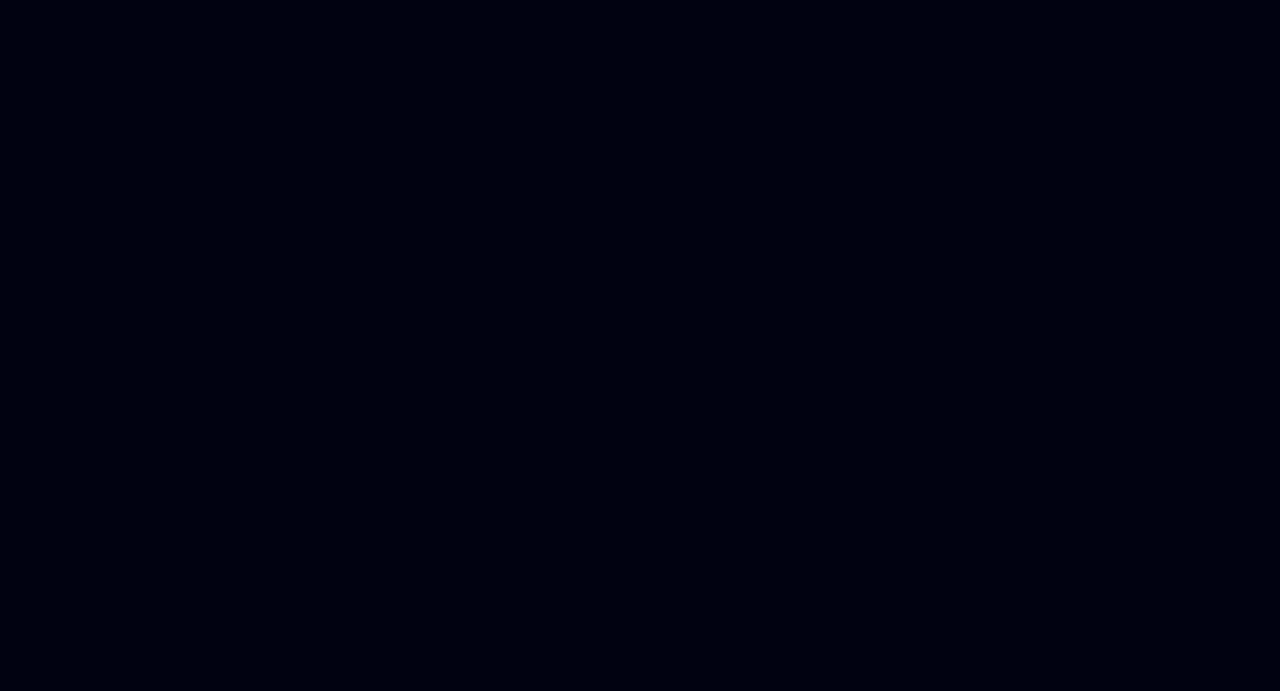
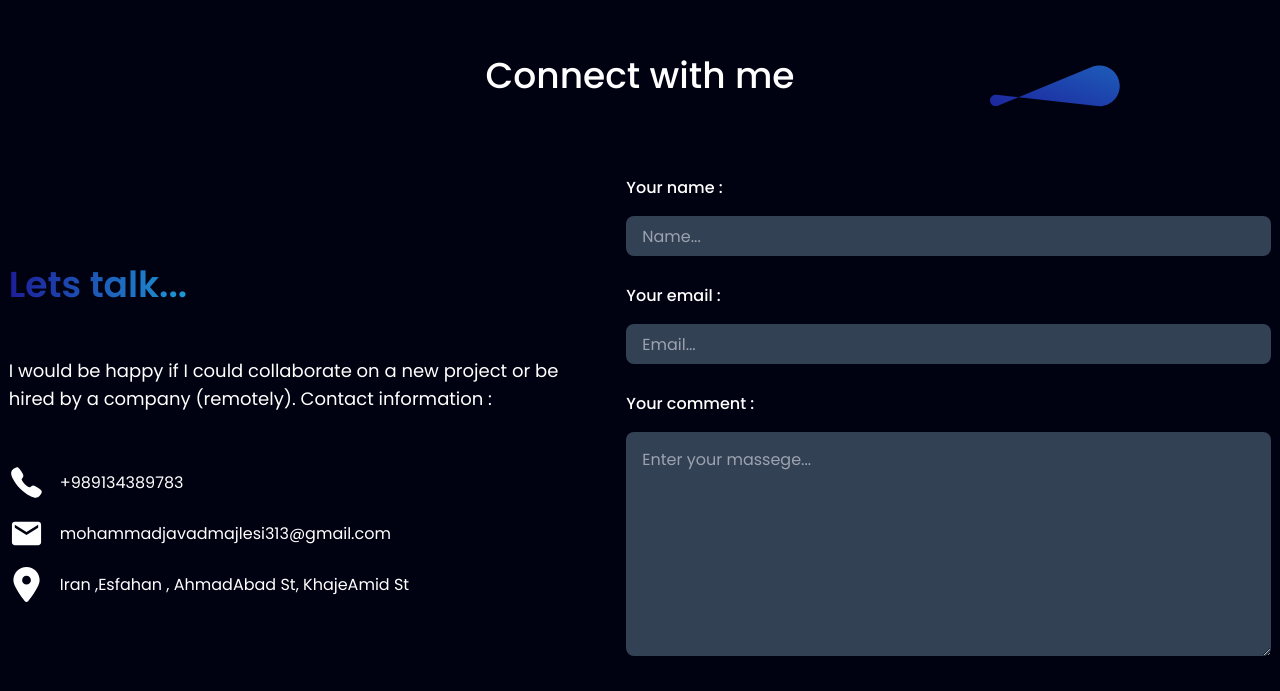
Before and after one commit to mjmajlesi/portfolio-website, a React (Vite) app: page / in a window 1280 px wide. Shown: the part 2632-3323 px from the top of the page. Before the commit the page ends 2160 px from the top, so only its background shows below. Built offline with nearby package versions, Linux system fonts and the light colour scheme.

Commit message:
complate connect components! Merry christmas!

```diff
--- a/src/components/About.tsx
+++ b/src/components/About.tsx
@@ -5,6 +5,7 @@ import { FaCss3, FaHtml5, FaReact } from "react-icons/fa";
 import { IconContext } from "react-icons";
 import { RiTailwindCssFill } from "react-icons/ri";
 import { IoLogoJavascript } from "react-icons/io";
+import imgprof from "../assets/Prof.jpg";
 
 const About = () => {
   return (
@@ -20,7 +21,7 @@ const About = () => {
         </div>
         <div className=" my-20 flex justify-around items-center ">
           <div>
-            <img src={""} width={300} alt="imageBio" />
+            <img src={imgprof} className="rounded-xl" width={350} alt="imageBio" />
           </div>
           <div>
             <p className="max-w-[700px] mb-10 font-medium text-[18px] leading-[26px]">
--- a/src/components/Connect.tsx
+++ b/src/components/Connect.tsx
@@ -1,16 +1,67 @@
 import React from 'react'
+import imgconnect from "../assets/download.svg" ;
+import styled from 'styled-components';
+import { IoCall } from 'react-icons/io5';
+import { MdEmail } from 'react-icons/md';
+import { FaLocationDot } from 'react-icons/fa6';
+import { IconContext } from 'react-icons';
 
 const Connect = () => {
   return (
     <div id='connect'>
-        <div>
+      <div className='title-connect relative flex flex-col items-center mb-20'>
+        <h2 className='text-4xl font-medium z-10'>Connect with me</h2>
+        <StyleSvg>
+        <image height={150} width={130} href={imgconnect} />
+        </StyleSvg>
+      </div>
+      <div className='flex items-center justify-around'>
+        <div className='flex flex-col justify-center items-start gap-9 w-[600px]'>
+          <h3 className='text-4xl font-semibold bg-gradient-to-r from-[#1d1d9a] to-[#1e98d5] bg-clip-text text-transparent'>Lets talk...</h3>
+          <p className='text-lg my-4'>
+          I would be happy if I could collaborate on a new project or be hired by a company (remotely). Contact information :
+          </p>
+          <IconContext.Provider value={{ size : "35px"}}>
+          <div className='flex flex-col gap-4 justify-center items-start'>
+            <div className='flex items-center gap-4'>
+            <IoCall />
+            <span> +989134389783 </span>
+            </div>
+            <div className='flex items-center gap-4'>
+            <MdEmail />
+            <span>mohammadjavadmajlesi313@gmail.com</span>
+            </div>
+            <div className='flex items-center gap-4'>
+            <FaLocationDot />
+            <span>Iran ,Esfahan , AhmadAbad St, KhajeAmid St</span>
+            </div>
+          </div>
+          </IconContext.Provider>
 
         </div>
         <div>
+        <form action="">
+          <label htmlFor="Name" className='block mb-4 font-medium'>Your name :</label>
+          <input type="text" id='Name' className='w-[645px] h-10 bg-slate-700 mb-7 rounded-lg p-4 ' placeholder='Name...' />
+          <label htmlFor="Email" className='block mb-4 font-medium'>Your email :</label>
+          <input type="text" id='Email' className='w-[645px] h-10 bg-slate-700 mb-7 rounded-lg p-4 ' placeholder='Email...' />
 
+          <label htmlFor="Comment" className='block mb-4 font-medium'>Your comment :</label>
+          <textarea name="Hi" rows={8} id="Comment" className='w-[645px] bg-slate-700 mb-7 rounded-lg p-4 ' placeholder='Enter your massege...'></textarea>
+         </form>
         </div>
+      </div>
+
     </div>
   )
 }
 
+export const StyleSvg = styled.svg`
+  position: absolute;
+  top: -45px;
+  left: 990px ;
+  z-index: 0;
+
+`
+
 export default Connect
--- a/src/components/Header.tsx
+++ b/src/components/Header.tsx
@@ -6,7 +6,7 @@ import styled from 'styled-components';
 const Header = () => {
   return (
     <Container>
-    <div className='Header flex justify-center flex-col items-center my-24'>
+    <div className='Header flex justify-center flex-col items-center mt-36 mb-24'>
         <StyledImage src={profile} className='rounded-full' width={200} alt="profile" />
         <div className='Header-bio flex items-center justify-center flex-col my-14'>
             <p className='text-[40px] font-semibold '>
--- a/src/components/Home.tsx
+++ b/src/components/Home.tsx
@@ -1,13 +1,15 @@
 import Header from './Header'
 import About from './About'
 import Mywork from './Mywork'
+import Connect from './Connect'
 
 function Home() {
   return (
-    <div>
+    <div className='flex flex-col gap-40'>
       <Header />
       <About />
       <Mywork />
+      <Connect />
     </div>
   )
 }
```
Also changed, not shown: src/assets/photo_2024-07-10_04-59-52.jpg (deleted), 1 other file (tests, documents, lock files or other folders).
